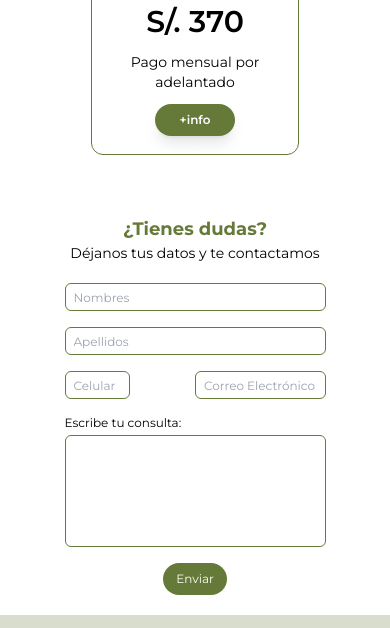
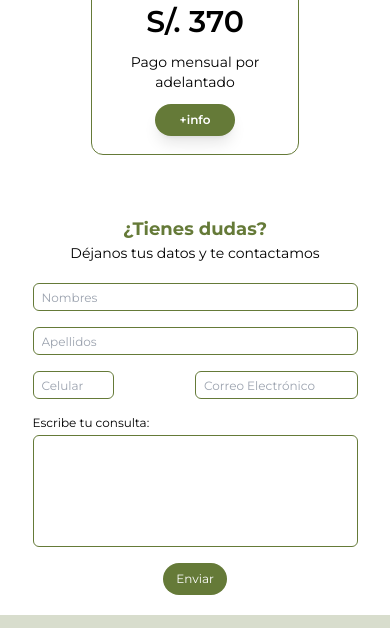
Before and after one commit to Jhosselyn11/OasisAndinoJhimy, a website: page src/index.html in a window 390 px wide. Shown: the part 3421-4049 px from the top of the page. Drawn offline with Linux system fonts and the light colour scheme; a web font is replaced by a local one.

Commit message:
Pequeño cambio

```diff
--- a/src/index.html
+++ b/src/index.html
@@ -267,7 +267,7 @@
         <div class="lg:text-lg md:text-lg sm:text-sm xs:text-sm">Déjanos tus datos y te contactamos</div>
     </div>
 
-    <div class=" w-5/6 xs:px-8 sm:px-12 md:px-12 lg:px-12 xs:text-xs sm:text-sm md:text-md lg:text-md  ">
+    <div class=" w-5/6 xs:px-2 sm:px-12 md:px-12 lg:px-12 xs:text-xs sm:text-sm md:text-md lg:text-md  ">
         <div class=" flex flex-col gap-4 mb-4">
             <input class="form-control rounded-md w-full lg:h-10 md:h-9 sm:h-8 xs:h-7 p-2 border border-primaryy" type="text" placeholder="Nombres"></input>
             <input class="form-control rounded-md w-full lg:h-10 md:h-9 sm:h-8 xs:h-7 p-2 border border-primaryy" type="text" placeholder="Apellidos"></input>
```
